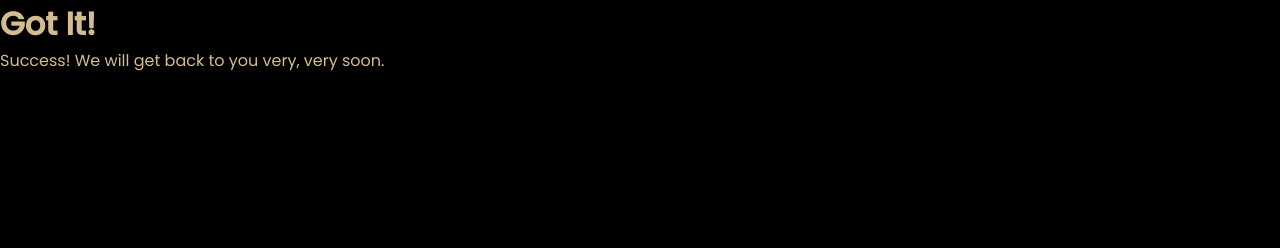
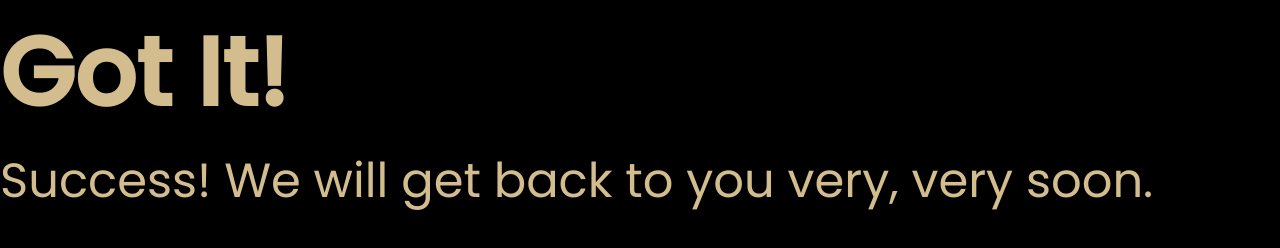
Before and after one commit to KalibGaines/formsubmitdemo, a plain HTML site: page success.html in a window 1280 px wide. Drawn offline with Linux system fonts and the light colour scheme.

Commit message:
Update success.html

```diff
--- a/success.html
+++ b/success.html
@@ -14,8 +14,8 @@
 
 }
 html{
-  position:center;
-    font-size: 100%;
+ align-items: center;
+    font-size: 300%;
     overflow-x: hidden;
 }
 body{
```
